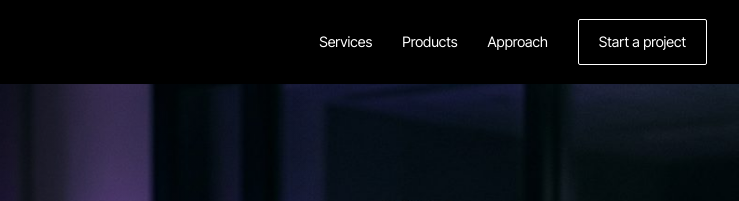
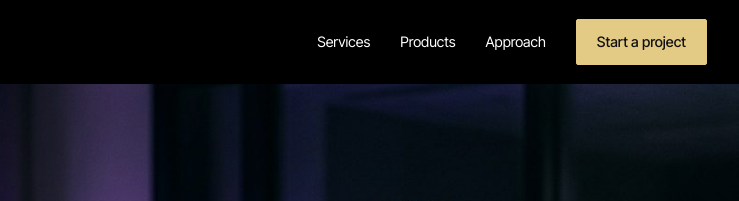
Before and after one commit to emmanuelmusik/johmacos, a website: page index.html in a window 1280 px wide. Shown: the top 201 px of the page, 541-1280 px from the left. Drawn offline with nearby package versions, Linux system fonts and the light colour scheme.

Commit message:
Nav: gold Start a project button matching the logo
Co-Authored-By: Claude Sonnet 5.5 <noreply@anthropic.com>
Claude-Session: https://claude.ai/code/session_01HYF5akpgVLHthMKa4MK2Q2

```diff
--- a/index.html
+++ b/index.html
@@ -175,6 +175,7 @@ nav.open .links{display:flex}
 .links a:not(.btn){display:block;padding:18px 2px;font-size:1.15rem;border-bottom:1px solid #1f1f1f}
 .links .btn{display:block;text-align:center;margin-top:18px;padding:15px 12px;font-size:1rem}
 }
+.links .btn{background:#E4CB85;border:1px solid #E4CB85;color:#111!important;font-weight:500;transition:background .2s,border-color .2s}.links .btn:hover{background:#F1DFA6;border-color:#F1DFA6;color:#111!important}
 </style>
 </head>
 <body id="top">
```
